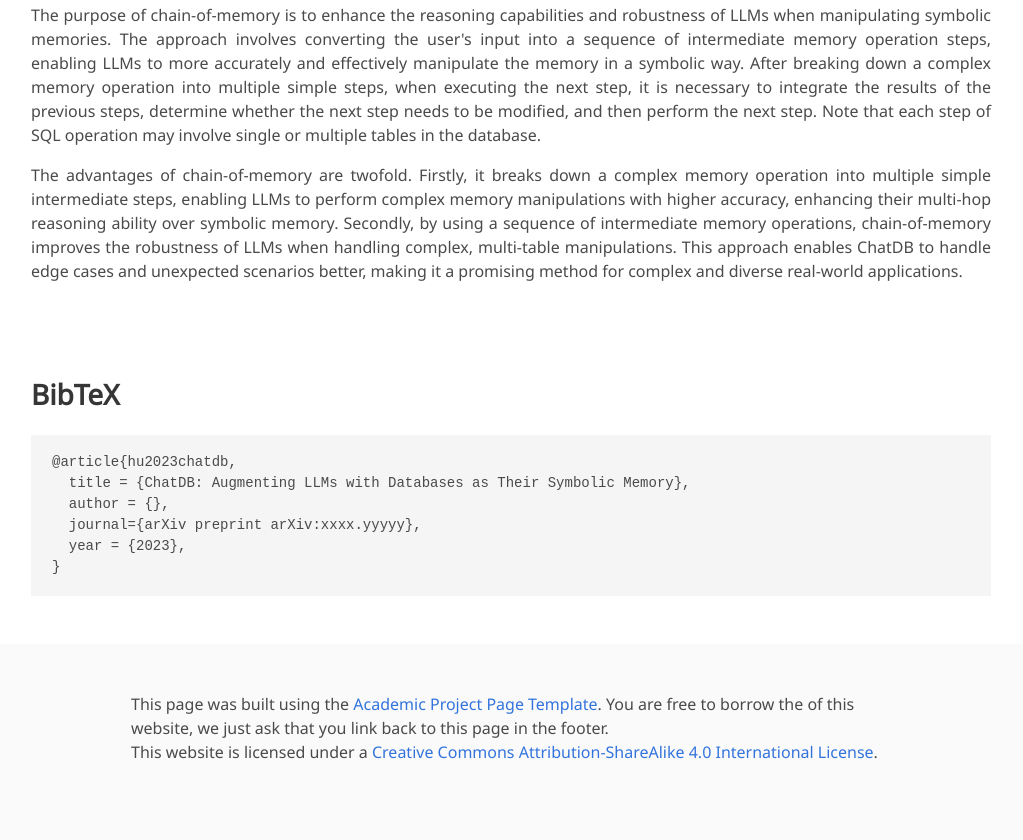
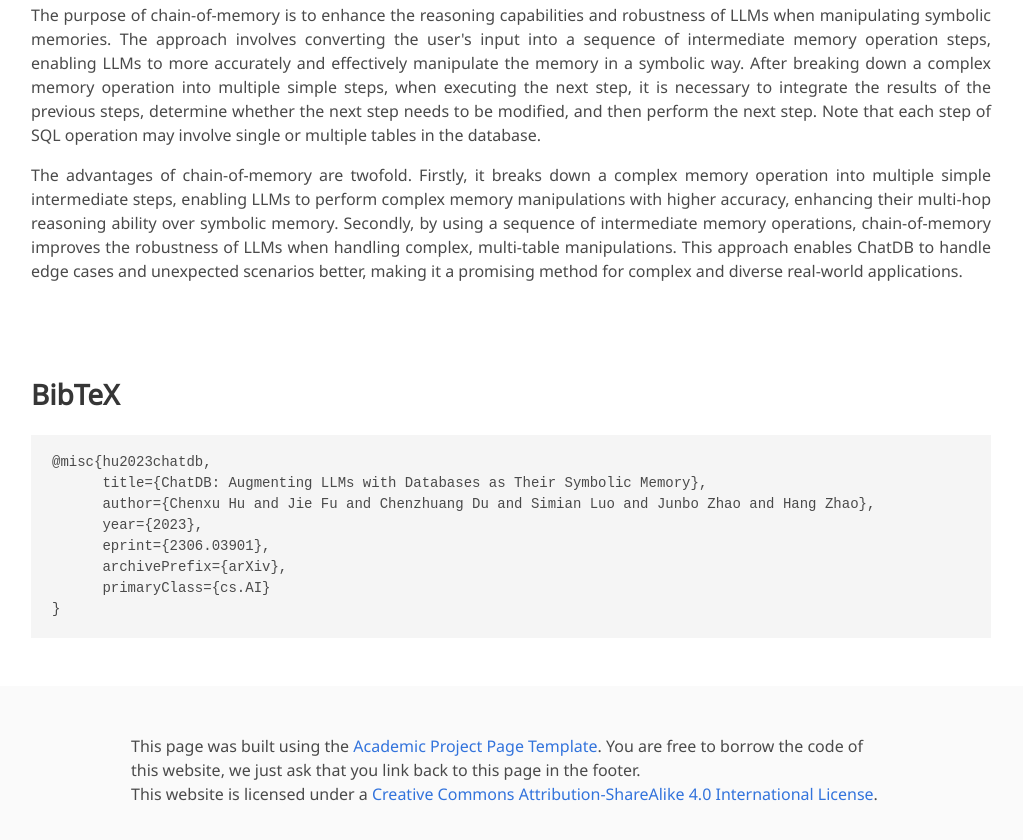
Before and after one commit to chatdatabase/chatdatabase.github.io, a plain HTML site: page index.html in a window 1280 px wide. Shown: the part 2901-3741 px from the top of the page, without its empty margins (129-1152 px from the left). Drawn offline with nearby package versions, Linux system fonts and the light colour scheme; some icons are missing; a web font is replaced by a local one.

Commit message:
minor change

```diff
--- a/index.html
+++ b/index.html
@@ -81,7 +81,7 @@
                     <div class="publication-links">
                          <!-- Arxiv PDF link -->
                       <span class="link-block">
-                        <a href="https://arxiv.org/pdf/<ARXIV PAPER ID>.pdf" target="_blank"
+                        <a href="https://arxiv.org/pdf/2306.03901.pdf" target="_blank"
                         class="external-link button is-normal is-rounded is-dark">
                         <span class="icon">
                           <i class="fas fa-file-pdf"></i>
@@ -93,7 +93,7 @@
 
                                       <!-- ArXiv abstract Link -->
                       <span class="link-block">
-                        <a href="https://arxiv.org/abs/<ARXIV PAPER ID>" target="_blank"
+                        <a href="https://arxiv.org/abs/2306.03901" target="_blank"
                         class="external-link button is-normal is-rounded is-dark">
                         <span class="icon">
                           <i class="ai ai-arxiv"></i>
@@ -115,7 +115,7 @@
 
                   <!-- Github link -->
                   <span class="link-block">
-                    <a href="https://github.com/YOUR REPO HERE" target="_blank"
+                    <a href="https://github.com/huchenxucs/ChatDB" target="_blank"
                     class="external-link button is-normal is-rounded is-dark">
                     <span class="icon">
                       <i class="fab fa-github"></i>
@@ -433,11 +433,13 @@
   <section class="section" id="BibTeX">
     <div class="container is-max-desktop content">
       <h2 class="title">BibTeX</h2>
-      <pre><code>@article{hu2023chatdb,
-  title = {ChatDB: Augmenting LLMs with Databases as Their Symbolic Memory},
-  author = {},
-  journal={arXiv preprint arXiv:xxxx.yyyyy},
-  year = {2023},
+      <pre><code>@misc{hu2023chatdb,
+      title={ChatDB: Augmenting LLMs with Databases as Their Symbolic Memory},
+      author={Chenxu Hu and Jie Fu and Chenzhuang Du and Simian Luo and Junbo Zhao and Hang Zhao},
+      year={2023},
+      eprint={2306.03901},
+      archivePrefix={arXiv},
+      primaryClass={cs.AI}
 }</code></pre>
     </div>
 </section>
@@ -452,7 +454,7 @@
 
           <p>
             This page was built using the <a href="https://github.com/eliahuhorwitz/Academic-project-page-template" target="_blank">Academic Project Page Template</a>.
-            You are free to borrow the of this website, we just ask that you link back to this page in the footer. <br> This website is licensed under a <a rel="license"  href="http://creativecommons.org/licenses/by-sa/4.0/" target="_blank">Creative
+            You are free to borrow the code of this website, we just ask that you link back to this page in the footer. <br> This website is licensed under a <a rel="license"  href="http://creativecommons.org/licenses/by-sa/4.0/" target="_blank">Creative
             Commons Attribution-ShareAlike 4.0 International License</a>.
           </p>
 
```
